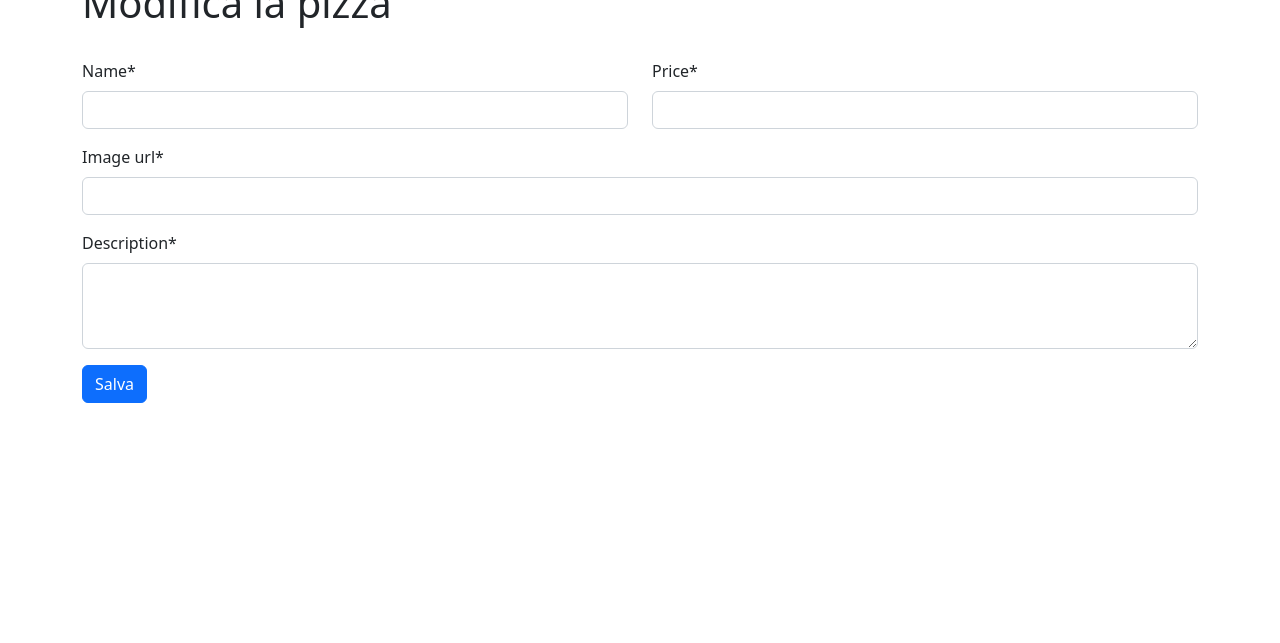
After one commit to mattialicausi/spring-la-mia-pizzeria-webapi, a Spring app: template src/main/resources/templates/pizza/edit.html in a window 1280 px wide. The commit adds this page. Shown: the part 112-755 px from the top of the page. Run offline with Thymeleaf, Linux system fonts and the light colour scheme; the template is opened without the code that fills it, so the values that code supplies are empty; some libraries are stand-ins or nearby versions.

Commit message:
aggiunto delete con messaggio in home per l'utente, edit senza validazioni

```diff
--- /dev/null
+++ b/src/main/resources/templates/pizza/edit.html
@@ -0,0 +1,75 @@
+<!DOCTYPE html>
+<html lang="en" xmlns:th="http://www.thymeleaf.org">
+<head th:insert="~{fragments :: header-links}">
+    <meta charset="UTF-8">
+    <title>Modifica pizza</title>
+</head>
+<body>
+
+<header class="container">
+    <nav th:replace="~{fragments :: navbar('home', '', false)}"></nav>
+</header>
+
+
+
+<div class="container">
+
+    <h1>Modifica la pizza <span th:text="${pizza.name}"></span></h1>
+
+    <form id="new-pizza-form" class="row gy-3 mt-3" method="post" th:object="${pizza}" th:action="@{|/pizza/edit/${pizza.id}|}">
+
+        <!-- name -->
+        <div class="col-6">
+            <label class="form-label" for="name">Name*</label>
+            <input type="text" id="name" class="form-control" th:field="*{name}"
+                   th:errorClass="is-invalid">
+            <div class="invalid-feedback" th:if="${#fields.hasErrors('name')}">
+                <ul>
+                    <li th:each="err : ${#fields.errors('name')}" th:text="${err}"></li>
+                </ul>
+            </div>
+        </div>
+
+
+        <!-- price -->
+        <div class="col-6">
+            <label class="form-label" for="price">Price*</label>
+            <input type="number" id="price" class="form-control" th:field="*{price}"
+                   th:errorClass="is-invalid">
+            <div class="invalid-feedback" th:if="${#fields.hasErrors('price')}">
+                <ul>
+                    <li th:each="err : ${#fields.errors('price')}" th:text="${err}"></li>
+                </ul>
+            </div>
+        </div>
+
+        <!-- image url -->
+        <div class="col-12">
+            <label class="form-label" for="image">Image url*</label>
+            <input type="text" id="image" class="form-control" th:field="*{image}"
+                   th:errorClass="is-invalid">
+
+        </div>
+
+        <!--      description      -->
+        <div class="col-12">
+            <label class="form-label" for="description">Description*</label>
+            <textarea id="description" class="form-control" th:field="*{description}"
+                      th:errorClass="is-invalid" rows="3"></textarea>
+            <div class="invalid-feedback" th:if="${#fields.hasErrors('description')}">
+                <ul>
+                    <li th:each="err : ${#fields.errors('description')}" th:text="${err}"></li>
+                </ul>
+            </div>
+        </div>
+
+        <div class="col-3">
+            <button type="submit" class="btn btn-primary">Salva</button>
+        </div>
+
+
+    </form>
+</div>
+
+</body>
+</html>
```
Also changed, not shown: src/main/java/org/spring/pizzeria/crud/controller/PizzaController.java (+52 -0 lines), src/main/java/org/spring/pizzeria/crud/model/AlertMessage.java (added, +43 -0 lines), src/main/java/org/spring/pizzeria/crud/service/PizzaService.java (+15 -0 lines), src/main/resources/templates/pizza/index.html (+19 -0 lines).
